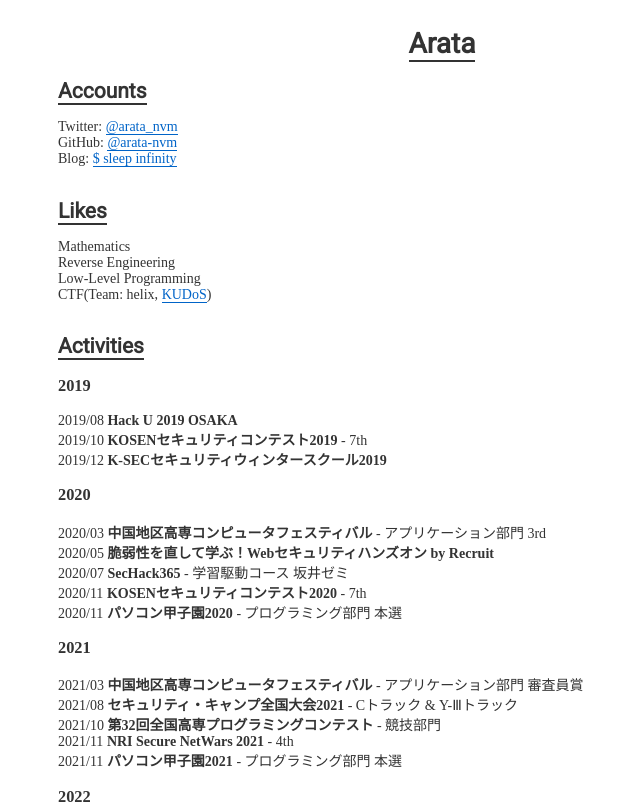
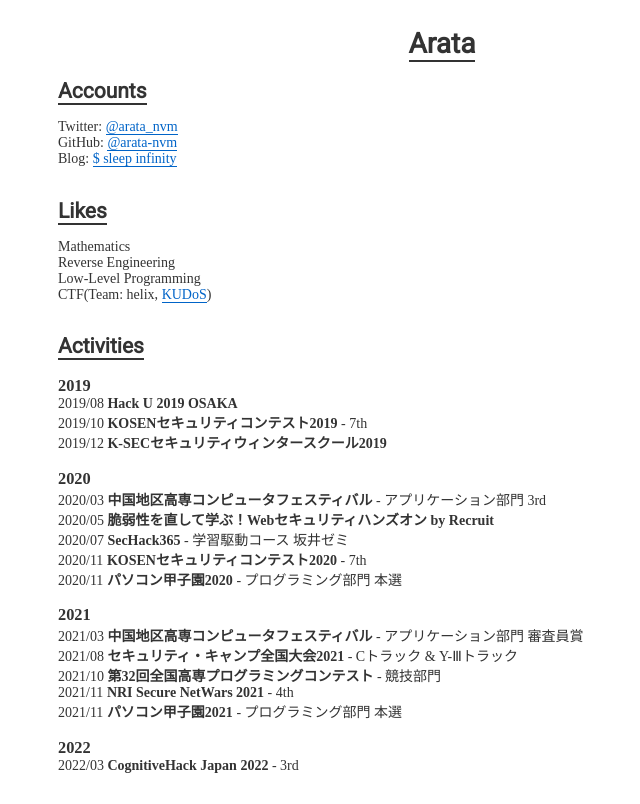
Before and after one commit to arata-nvm/arata-nvm.github.io, a Svelte app: page / in a window 1280 px wide. Shown: the top 804 px of the page, without its empty margins (198-838 px from the left). Built offline with nearby package versions, Linux system fonts and the light colour scheme.

Commit message:
:+1: delete margin between h3 and ul

```diff
--- a/src/components/Activities.svelte
+++ b/src/components/Activities.svelte
@@ -18,3 +18,12 @@
     </ul>
   {/each}
 </Card>
+
+<style>
+  h3 {
+    margin-bottom: 0;
+  }
+  ul {
+    margin-top: 0;
+  }
+</style>
```
